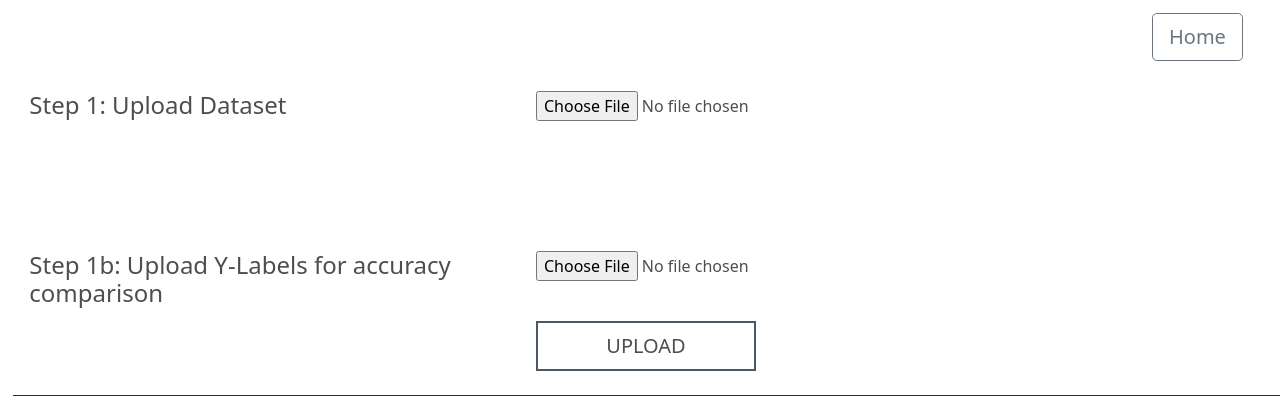
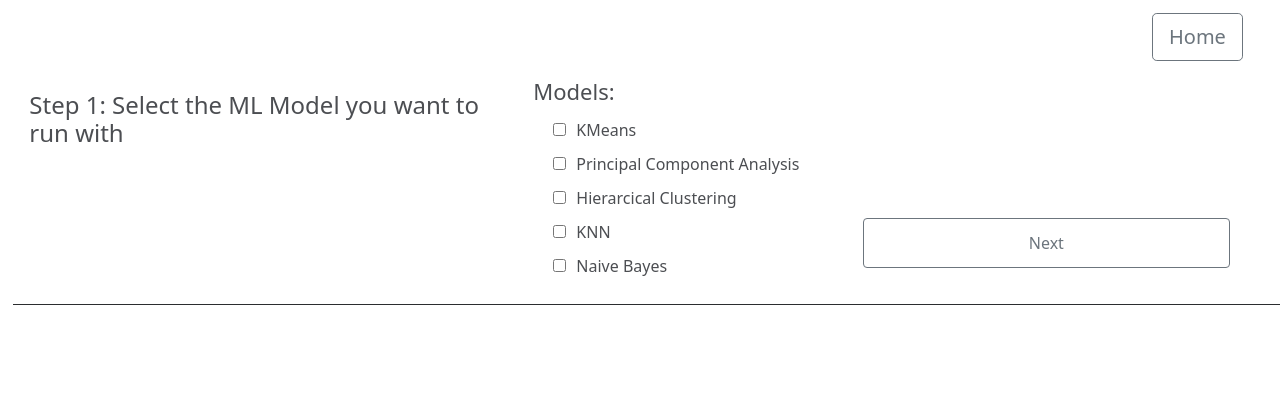
Before and after one commit to JackyXu-Cool/Team-2130-Machine-Learning-Roulette, a React (Create React App) app in the folder mlr_frontend/: page /upload in a window 1280 px wide. Shown: the top 410 px of the page. Built offline with nearby package versions, Linux system fonts and the light colour scheme; the HTML template or start-up script is replaced by a standard one; what amazon-cognito-identity-js would draw is missing.

Commit message:
select ML model first

```diff
--- a/mlr_frontend/src/components/CheckboxList/CheckboxList.css
+++ b/mlr_frontend/src/components/CheckboxList/CheckboxList.css
@@ -1,6 +1,7 @@
 .checkList {
   margin-left: 10pt;
   margin-right: 20pt;
+  margin-bottom: 20pt;
 }
 
 .checklist_title {
--- a/mlr_frontend/src/components/CheckboxList/CheckboxList.js
+++ b/mlr_frontend/src/components/CheckboxList/CheckboxList.js
@@ -23,7 +23,7 @@ const CheckboxList = (props) => {
       <div className="list-container">
         {checkList.map((item, index) => (
           <div key={index}>
-            <input value={item} type="checkbox" onChange={handleCheck} />
+            <input value={item} type="checkbox" onChange={handleCheck} disabled={props.disabled} />
             <span className={isChecked(item)}>{item}</span>
           </div>
         ))}
--- a/mlr_frontend/src/pages/UploadPage/UploadPage.js
+++ b/mlr_frontend/src/pages/UploadPage/UploadPage.js
@@ -37,7 +37,7 @@ const UploadPage = () => {
       formData.append("ylabel", yLabel);
       sendRequest('http://127.0.0.1:5000/upload', 'POST', formData)
         .then((response) => {
-          setUploadStage(2);
+          setUploadStage(3);
           console.log(response);
         })
         .catch((err) => {
@@ -46,16 +46,9 @@ const UploadPage = () => {
     }
   }
 
-  function handleBackButton() {
-    setDataset(null);
-    setYLabel(null);
-    setUploadStage(1);
-    document.getElementById('uploadedFile').value = null;
-  }
-
   function handleNextButton() {
     if (selectedModels.length >= 1) {
-      setUploadStage(3);
+      setUploadStage(2);
     }
   }
 
@@ -80,10 +73,31 @@ const UploadPage = () => {
     uploadStageThreeHtml = [];
 
   const uploadStageOne = (
+    <div className="upload_step_container">
+      <div className="upload_step_item">
+        <h4>Step 1: Select the ML Model you want to run with</h4>
+      </div>
+      <CheckboxList
+        checked={selectedModels}
+        setChecked={setSelectedModels}
+        checkList={models}
+        title={'Models'}
+        disabled={uploadStage == 1 ? false : true}
+      />
+      <ButtonGroup className="upload_back_next">
+        {uploadStage == 1 ?
+          <Button variant="outline-secondary" onClick={handleNextButton}>
+            Next
+          </Button> : null}
+      </ButtonGroup>
+    </div>
+  )
+
+  const uploadStageTwo = (
     <React.Fragment>
       <div className="upload_step_container" style={{ borderBottom: 'none' }}>
         <div className="upload_step_item">
-          <h4>Step 1: Upload Dataset</h4>
+          <h4>Step 2-a: Upload Dataset</h4>
         </div>
         <div className="upload_step_item">
           <input id="uploadedFile" type="file" accept={'.csv'} onChange={handleDatasetSelected} />
@@ -91,52 +105,16 @@ const UploadPage = () => {
       </div>
       <div className="upload_step_container">
         <div className="upload_step_item">
-          <h4>Step 1b: Upload Y-Labels for accuracy comparison</h4>
+          <h4>Step 2-b: Upload Y-Labels for accuracy comparison</h4>
         </div>
         <div className="upload_step_item">
           <input id="uploadedFile" type="file" accept={'.csv'} onChange={handleYLabelSelected} />
-          <button className="uploadButton" onClick={handleFileUpload} disabled={uploadStage == 1 ? false : true}>
+          <button className="uploadButton" onClick={handleFileUpload} disabled={uploadStage == 2 ? false : true}>
             Upload
           </button>
         </div>
       </div>
     </React.Fragment>
-  );
-
-  const uploadStageTwoWithBtns = (
-    <div className="upload_step_container">
-      <div className="upload_step_item">
-        <h4>Step2: Select Models</h4>
-      </div>
-      <CheckboxList
-        checked={selectedModels}
-        setChecked={setSelectedModels}
-        checkList={models}
-        title={'Models'}
-      />
-      <ButtonGroup className="upload_back_next">
-        <Button variant="outline-secondary" onClick={handleBackButton}>
-          Back
-        </Button>
-        <Button variant="outline-secondary" onClick={handleNextButton}>
-          Next
-        </Button>
-      </ButtonGroup>
-    </div>
-  );
-
-  const uploadStageTwoWithoutBtns = (
-    <div className="upload_step_container">
-      <div className="upload_step_item">
-        <h4>Step2: Select Models</h4>
-      </div>
-      <CheckboxList
-        checked={selectedModels}
-        setChecked={setSelectedModels}
-        checkList={models}
-        title={'Models'}
-      />
-    </div>
   );
 
   const uploadStageThree = (
@@ -160,8 +138,8 @@ const UploadPage = () => {
   );
 
   uploadStageOneHtml = [uploadStageOne];
-  uploadStageTwoHtml = [uploadStageOne, uploadStageTwoWithBtns];
-  uploadStageThreeHtml = [uploadStageOne, uploadStageTwoWithoutBtns, uploadStageThree];
+  uploadStageTwoHtml = [uploadStageOne, uploadStageTwo];
+  uploadStageThreeHtml = [uploadStageOne, uploadStageTwo, uploadStageThree];
 
   let html;
 
```
